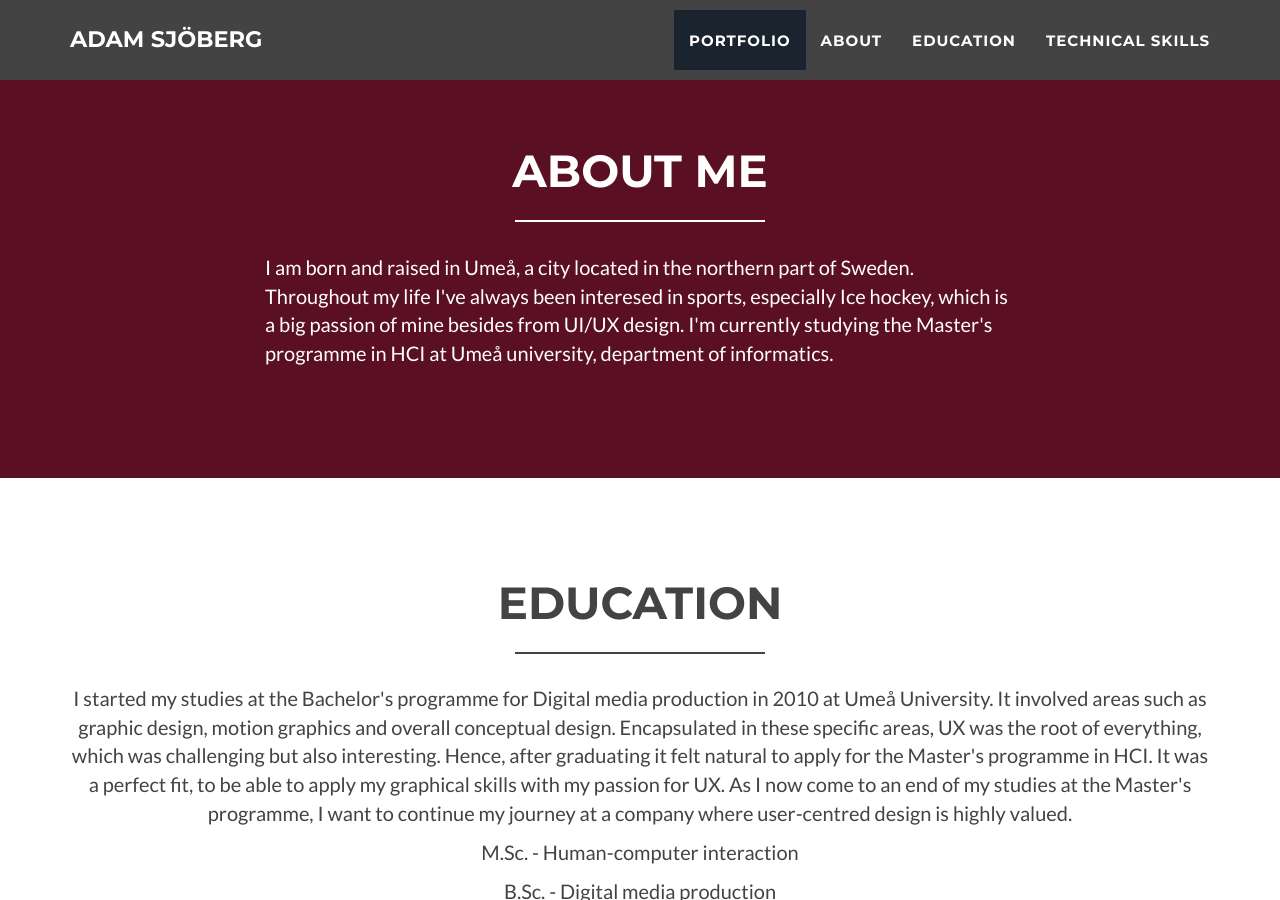
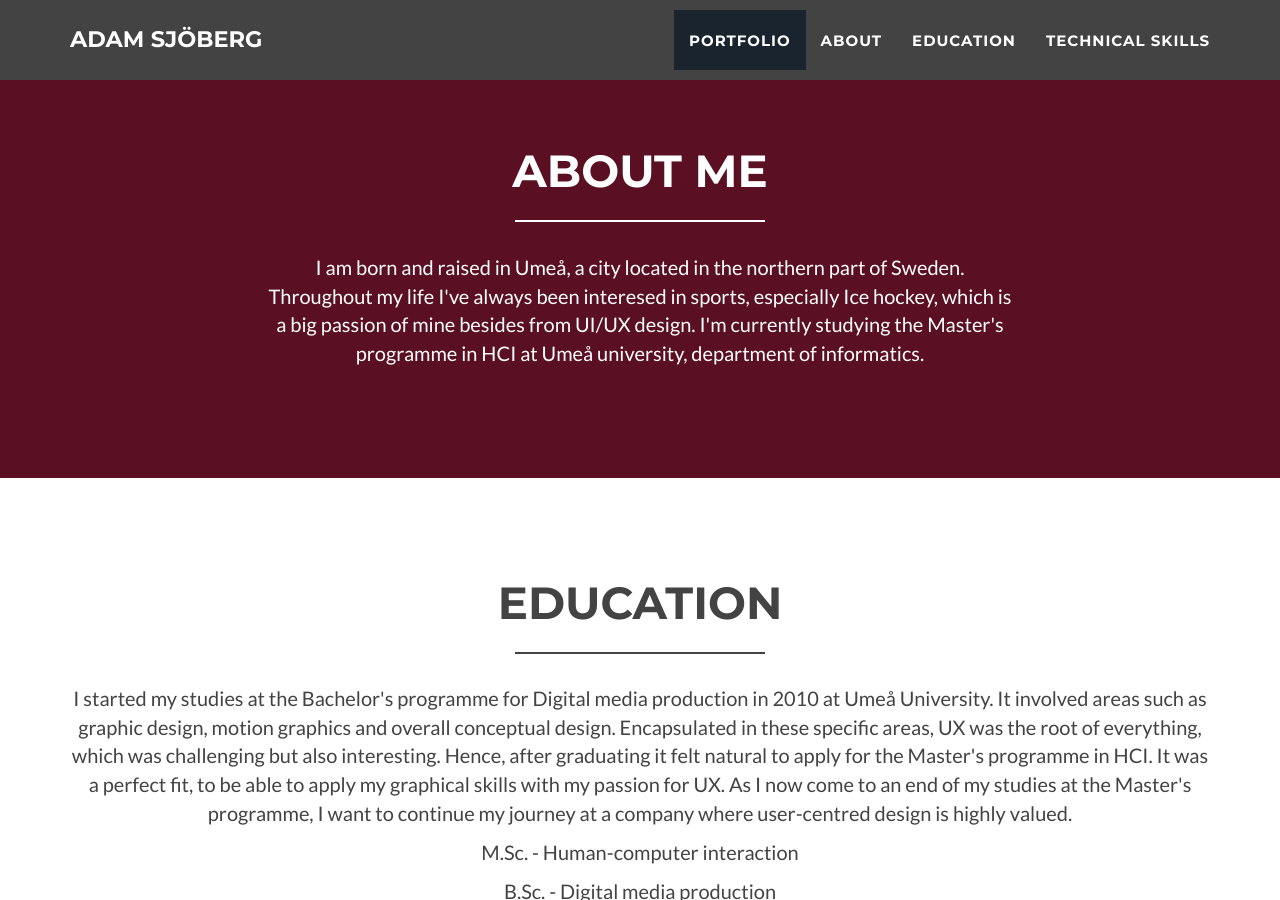
Before and after one commit to Adamsjoberg/Adamsjoberg.github.io, a Jekyll site: the page built from index.html, in a window 1280 px wide and 900 px high, scrolled down 1948 px. Built offline with Jekyll 4.4.1, drawn with Linux system fonts in a browser that asks for light colours.

Commit message:
about text back to basics

```diff
--- a/_includes/about.html
+++ b/_includes/about.html
@@ -14,7 +14,7 @@
                 <div class="col-lg-4">
                 </div>
                 <div class="col-lg-8 col-lg-offset-2 text-center">
-                  <p align="left">I am born and raised in Umeå, a city located in the northern part of Sweden. Throughout my life I've
+                  <p>I am born and raised in Umeå, a city located in the northern part of Sweden. Throughout my life I've
                     always been interesed in sports, especially Ice hockey, which is a big passion of mine besides from
                     UI/UX design. I'm currently studying the Master's programme in HCI at Umeå university, department of informatics.
                     </p>
```
